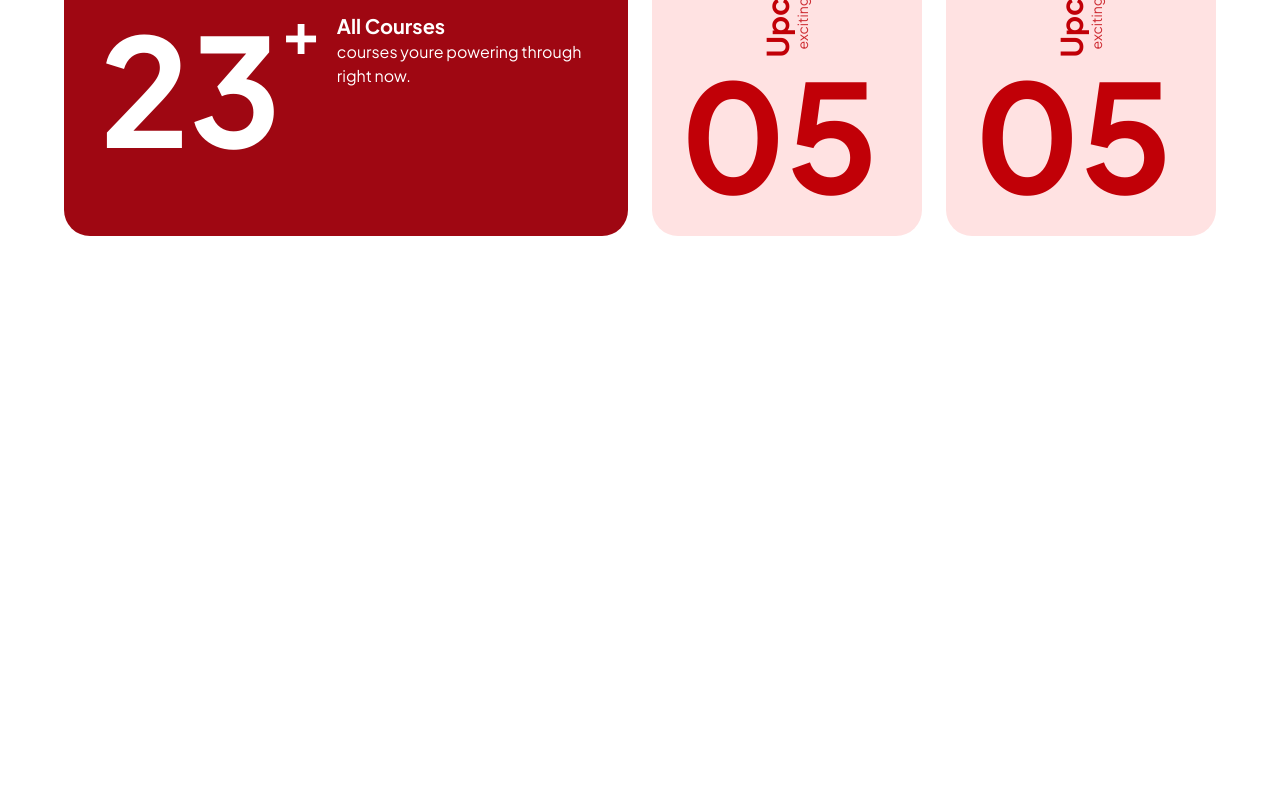
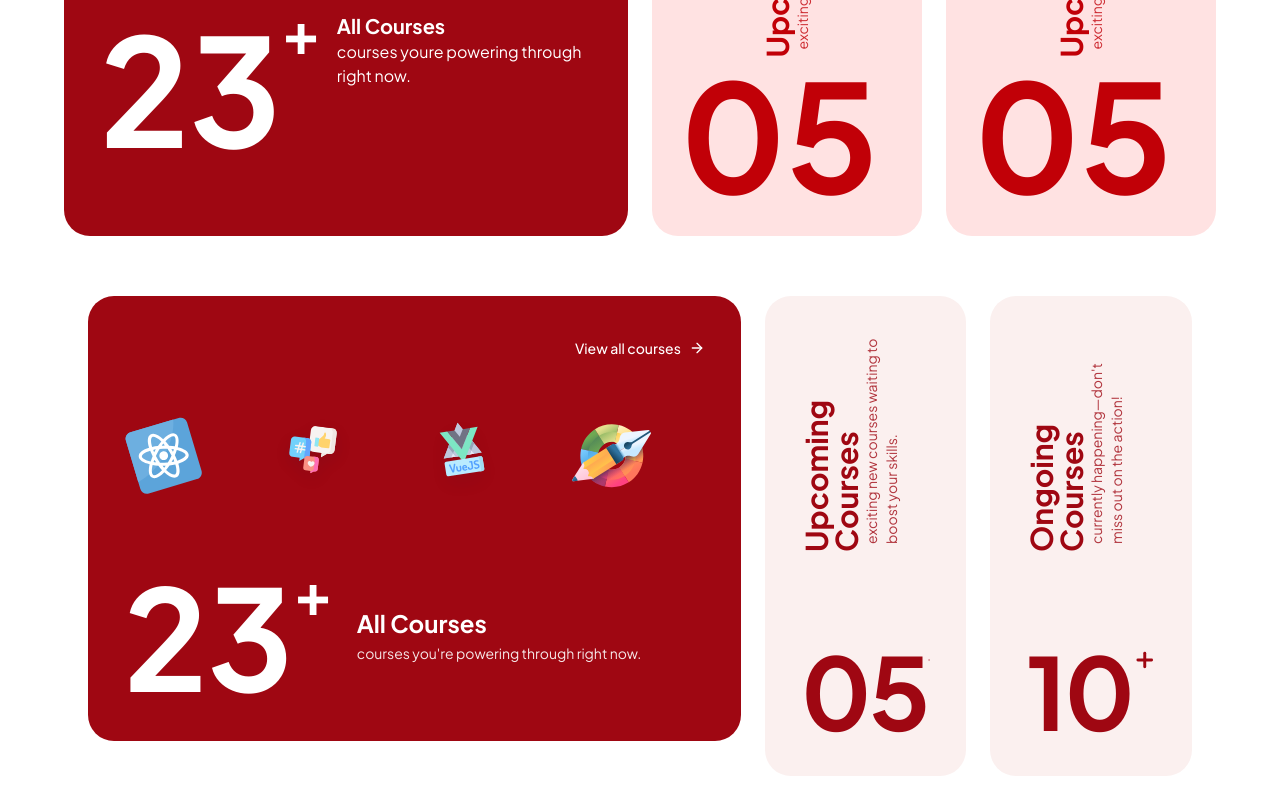
Before and after one commit to Saheel-Mahzz/Ecommerce-Dashboard, a Next.js app: page /courses in a window 1280 px wide. Shown: the part 400-1200 px from the top of the page. Before the commit the page ends 800 px from the top, so only its background shows below. Built offline with nearby package versions, Linux system fonts and the light colour scheme.

Commit message:
feat: added the framer motion libary

```diff
--- /dev/null
+++ b/modules/courses/components/courseCards.tsx
@@ -0,0 +1,152 @@
+"use client";
+
+import { useState } from "react";
+import { motion, AnimatePresence } from "framer-motion";
+import Image from "next/image";
+import { ArrowRight, Plus } from "lucide-react";
+import { Button } from "@/components/ui/button";
+
+const CARDS_DATA = [
+  {
+    id: "all-courses",
+    title: "All Courses",
+    subtitle: "courses you're powering through right now.",
+    count: "23",
+    icons: [
+      "/images/react.svg",
+      "/images/like.svg",
+      "/images/vue.svg",
+      "/images/pencil.svg",
+    ],
+  },
+  {
+    id: "upcoming-courses",
+    title: "Upcoming Courses",
+    subtitle: "exciting new courses waiting to boost your skills.",
+    count: "05",
+    icons: [
+      "/images/react.svg",
+      "/images/like.svg",
+      "/images/vue.svg",
+      "/images/pencil.svg",
+    ],
+  },
+  {
+    id: "ongoing-courses",
+    title: "Ongoing Courses",
+    subtitle: "currently happening—don't miss out on the action!",
+    count: "10",
+    icons: [
+      "/images/react.svg",
+      "/images/like.svg",
+      "/images/vue.svg",
+      "/images/pencil.svg",
+    ],
+  },
+];
+
+export default function CourseCards() {
+  const [activeId, setActiveId] = useState("all-courses");
+
+  return (
+    <div className="w-full max-w-7xl mx-auto p-6">
+      {/* 10 Columns Grid Strategy: Big (6 cols) + Small (2 cols) + Small (2 cols) = 10 */}
+      <div className="grid grid-cols-10 gap-6 items-start">
+        {CARDS_DATA.map((card) => {
+          const isBig = activeId === card.id;
+
+          return (
+            <motion.div
+              key={card.id}
+              layout // Framer Motion smooth width/layout transition
+              transition={{ type: "spring", stiffness: 220, damping: 25 }}
+              onClick={() => setActiveId(card.id)}
+              className={`cursor-pointer rounded-4xl p-9 transition-colors duration-300 ${
+                isBig
+                  ? "col-span-6 bg-red-800 text-white flex flex-col space-y-12"
+                  : "col-span-2 bg-[#fbf0ef] text-red-800 flex flex-col justify-between h-[480px]"
+              }`}
+            >
+              <AnimatePresence mode="popLayout">
+                {isBig ? (
+                  /* ================= BIG RED BOX CONTENT ================= */
+                  <motion.div
+                    key="big-content"
+                    initial={{ opacity: 0 }}
+                    animate={{ opacity: 1 }}
+                    exit={{ opacity: 0 }}
+                    className="flex flex-col space-y-12 w-full"
+                  >
+                    {/* Top Action Button */}
+                    <div className="flex items-center justify-end">
+                      <Button
+                        className="bg-transparent outline-0 border-0 text-sm cursor-pointer hover:bg-transparent text-white p-0 flex items-center gap-2"
+                        variant="outline"
+                      >
+                        View all courses
+                        <ArrowRight size={18} />
+                      </Button>
+                    </div>
+
+                    {/* Tech / Category Icons */}
+                    <div className="grid grid-cols-4 gap-4 items-center">
+                      {card.icons.map((icon, idx) => (
+                        <Image
+                          key={idx}
+                          src={icon}
+                          alt="tech-icon"
+                          width={80}
+                          height={80}
+                          className="object-contain"
+                        />
+                      ))}
+                    </div>
+
+                    {/* Bottom Number + Title */}
+                    <div className="flex space-x-6 items-center pt-4">
+                      <h3 className="font-bold text-[140px] leading-none flex items-start">
+                        {card.count}
+                        <span className="text-6xl font-bold -mt-1">+</span>
+                      </h3>
+                      <div className="flex flex-col space-y-1">
+                        <p className="font-bold text-2xl">{card.title}</p>
+                        <span className="text-sm opacity-90 max-w-xs">
+                          {card.subtitle}
+                        </span>
+                      </div>
+                    </div>
+                  </motion.div>
+                ) : (
+                  /* ================= SMALL INACTIVE BOX CONTENT ================= */
+                  <motion.div
+                    key="small-content"
+                    initial={{ opacity: 0 }}
+                    animate={{ opacity: 1 }}
+                    exit={{ opacity: 0 }}
+                    className="flex flex-col justify-between h-full w-full"
+                  >
+                    {/* Vertical Rotating Title Section */}
+                    <div className="flex flex-col [writing-mode:vertical-rl] rotate-180 max-h-[220px]">
+                      <h3 className="font-bold text-3xl leading-none">
+                        {card.title}
+                      </h3>
+                      <p className="text-sm opacity-80 mt-2">{card.subtitle}</p>
+                    </div>
+
+                    {/* Small Number & Plus Icon */}
+                    <div className="flex items-start mt-auto">
+                      <span className="text-[100px] font-bold leading-none tracking-tight">
+                        {card.count}
+                      </span>
+                      <Plus className="mt-1" size={32} strokeWidth={3} />
+                    </div>
+                  </motion.div>
+                )}
+              </AnimatePresence>
+            </motion.div>
+          );
+        })}
+      </div>
+    </div>
+  );
+}
--- a/modules/courses/index.tsx
+++ b/modules/courses/index.tsx
@@ -2,6 +2,7 @@ import { Button } from "@/components/ui/button";
 import { ArrowRight, Plus } from "lucide-react";
 import UpcomingCourses from "./components/upcomingCourses";
 import Image from "next/image";
+import CourseCards from "./components/courseCards";
 
 export default function Courses() {
   return (
@@ -61,6 +62,7 @@ export default function Courses() {
         <UpcomingCourses />
         <UpcomingCourses />
       </div>
+      <CourseCards />
     </div>
   );
 }
--- a/package.json
+++ b/package.json
@@ -14,6 +14,7 @@
     "class-variance-authority": "^0.7.1",
     "cn": "^0.3.0",
     "date-fns": "^4.4.0",
+    "framer-motion": "^13.4.6",
     "lucide-react": "^1.47.0",
     "next": "16.3.5",
     "next-themes": "^0.4.6",
```
Also changed, not shown: 1 other file (tests, documents, lock files or other folders).
